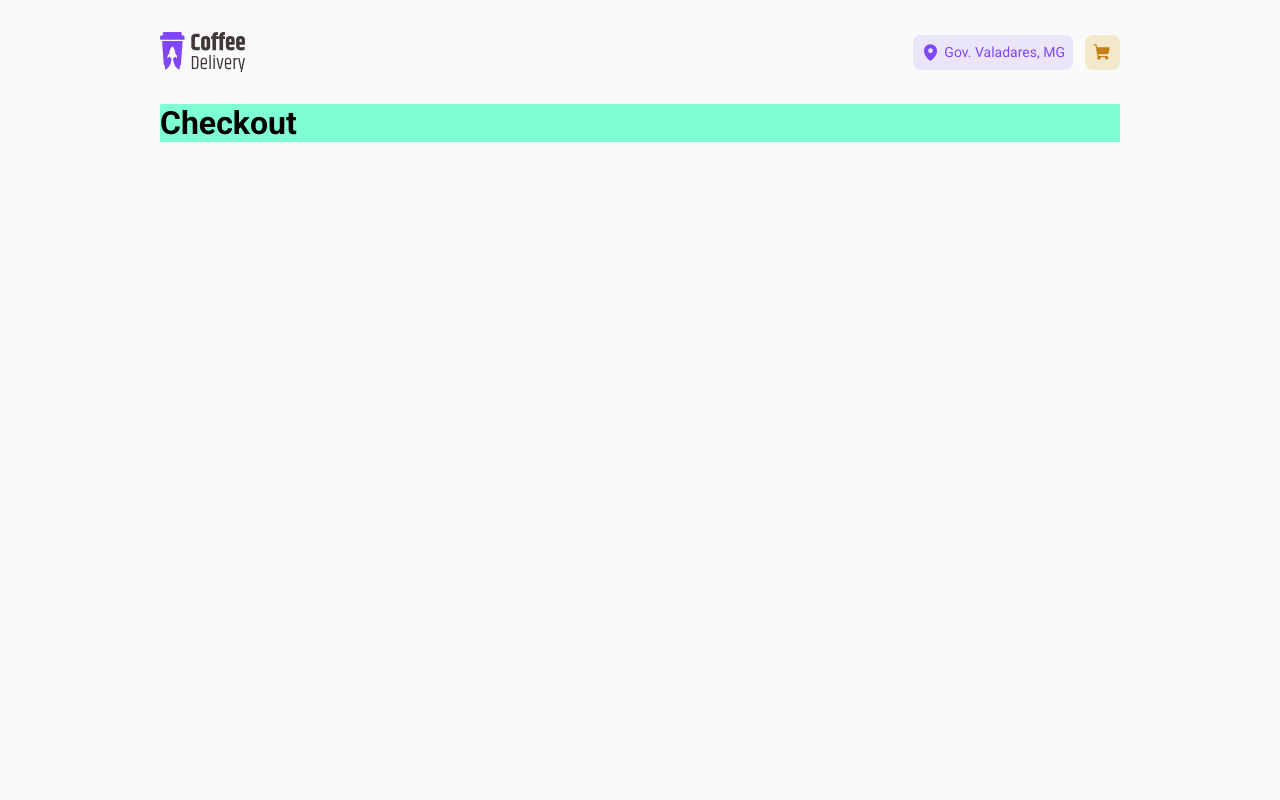
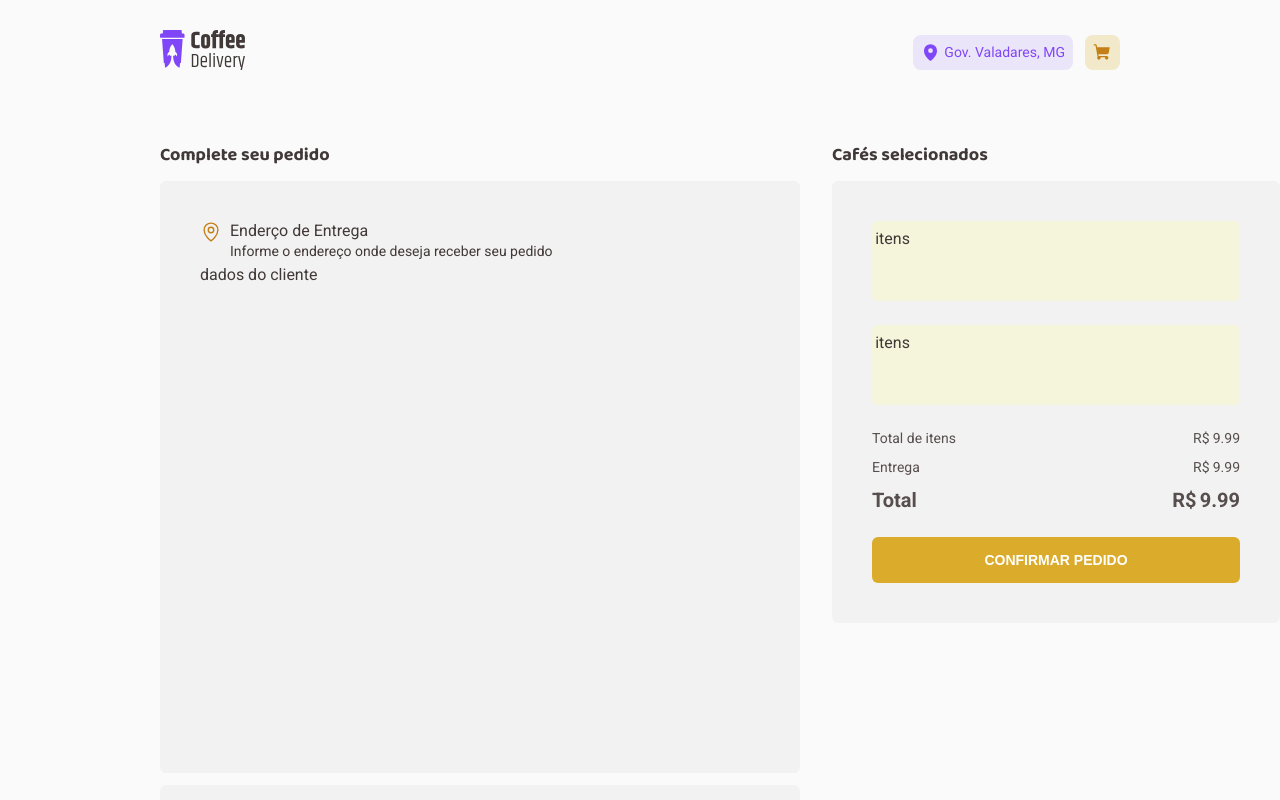
Before and after one commit to leometzker/Ignite, a React (Vite) app in the folder Desafios/Coffee_Dellivery/: page /checkout in a window 1280 px wide. Shown: the top 800 px of the page. Built offline with nearby package versions, Linux system fonts and the light colour scheme.

Commit message:
Checkout ..

```diff
--- a/Desafios/Coffee_Dellivery/src/components/Header.tsx
+++ b/Desafios/Coffee_Dellivery/src/components/Header.tsx
@@ -1,20 +1,28 @@
 import logo from '../assets/logo.svg'
 import { MapPin, ShoppingCart } from 'phosphor-react'
 import { HeaderStyled } from './Styles/HeaderStyled'
+import { Link } from 'react-router-dom'
 
 export const Header = () => {
   return (
     <HeaderStyled>
-      <img src={logo} alt="" />
+      <Link to="/">
+        <img src={logo} alt="" />
+      </Link>
 
       <div>
         <span>
           <MapPin size={19} weight="fill" />
           Gov. Valadares, MG
         </span>
-        <button title="Carrinho de Compras">
+
+        <Link
+          className="shoppingCart"
+          title="Carrinho de Compras"
+          to="/checkout"
+        >
           <ShoppingCart size={19} weight="fill" />
-        </button>
+        </Link>
       </div>
     </HeaderStyled>
   )
--- /dev/null
+++ b/Desafios/Coffee_Dellivery/src/components/ShoppingCartIten.tsx
@@ -0,0 +1,12 @@
+import { ShoppingCartItenStyled } from './Styles/ShoppingCartItenStyled'
+
+export const ShoppingCartIten = () => {
+  return (
+    <ShoppingCartItenStyled>
+      <div>
+        <p>itens</p>
+        <p>itens</p>
+      </div>
+    </ShoppingCartItenStyled>
+  )
+}
--- a/Desafios/Coffee_Dellivery/src/components/Styles/HeaderStyled.ts
+++ b/Desafios/Coffee_Dellivery/src/components/Styles/HeaderStyled.ts
@@ -34,7 +34,7 @@ export const HeaderStyled = styled.header`
     gap: 0.75rem;
   }
 
-  button {
+  .shoppingCart {
     background-color: ${props => props.theme.colors.yellow_light};
     padding: 0.5rem;
     border-radius: 8px;
--- /dev/null
+++ b/Desafios/Coffee_Dellivery/src/components/Styles/ShoppingCartItenStyled.ts
@@ -0,0 +1,15 @@
+import styled from 'styled-components'
+
+export const ShoppingCartItenStyled = styled.div`
+  p {
+    width: 23rem;
+    height: 5rem;
+    border-radius: 6px;
+    padding: 0.5rem 0.2rem;
+    background-color: beige;
+    margin-bottom: 1.5rem;
+    /* display: flex;
+    flex-direction: column;
+    justify-content: space-between; */
+  }
+`
--- a/Desafios/Coffee_Dellivery/src/pages/Checkout.tsx
+++ b/Desafios/Coffee_Dellivery/src/pages/Checkout.tsx
@@ -1,9 +1,71 @@
 import { CheckoutStyled } from './Styles/CheckoutStyled'
+
+import { Bank, CreditCard, CurrencyDollar, MapPin, Money } from 'phosphor-react'
+import { ShoppingCartIten } from './../components/ShoppingCartIten'
 
 export const Checkout = () => {
   return (
     <CheckoutStyled>
-      <h1>Checkout</h1>
+      <div className="formContainer">
+        <p className="title">Complete seu pedido</p>
+        <div className="dataContainer">
+          <div className="info">
+            <MapPin size={22} />
+            <span>
+              <strong>Enderço de Entrega</strong>Informe o endereço onde deseja
+              receber seu pedido
+            </span>
+          </div>
+
+          <form>dados do cliente</form>
+        </div>
+        <div className="paymentContainer">
+          <div className="info">
+            <CurrencyDollar size={22} />
+            <span>
+              <strong>Pagamento</strong>O pagamento é feito na entrega. Escolha
+              a forma que deseja pagar
+            </span>
+          </div>
+
+          <div className="paymentChange">
+            <button>
+              <CreditCard size={16} />
+              CARTÃO DE CREDITO
+            </button>
+            <button>
+              <Bank size={16} />
+              CARTÃO DE DÉBITO
+            </button>
+            <button>
+              <Money size={16} />
+              DINHEIRO
+            </button>
+          </div>
+        </div>
+      </div>
+      <div className="checkoutContaines">
+        <p className="title">Cafés selecionados</p>
+
+        <div className="cartContainer">
+          <div className="cartList">
+            <ShoppingCartIten />
+          </div>
+
+          <div className="totals">
+            <p>
+              Total de itens <span>9.99</span>
+            </p>
+            <p>
+              Entrega <span>9.99</span>
+            </p>
+            <strong>
+              Total <span>9.99</span>
+            </strong>
+          </div>
+          <button className="confirm">CONFIRMAR PEDIDO</button>
+        </div>
+      </div>
     </CheckoutStyled>
   )
 }
--- a/Desafios/Coffee_Dellivery/src/pages/Styles/CheckoutStyled.ts
+++ b/Desafios/Coffee_Dellivery/src/pages/Styles/CheckoutStyled.ts
@@ -1,6 +1,173 @@
 import styled from 'styled-components'
 
 export const CheckoutStyled = styled.div`
-  background-color: aquamarine;
-  color: black;
+  display: flex;
+  gap: 2rem;
+
+  background-color: ${props => props.theme.colors.background};
+  color: ${props => props.theme.colors.base_subtitle};
+
+  svg {
+    color: ${props => props.theme.colors.purple_dark};
+  }
+
+  .title {
+    margin-top: 2.5rem;
+    margin-bottom: 0.875rem;
+    font-family: 'Baloo 2', cursive;
+    font-size: 1.125rem;
+    font-weight: 700;
+    line-height: 1.3;
+
+    color: ${props => props.theme.colors.base_subtitle};
+  }
+
+  .formContainer {
+  }
+
+  .dataContainer {
+    svg:first-of-type {
+      color: ${props => props.theme.colors.yellow_dark};
+    }
+    width: 40rem;
+    height: 37rem;
+    padding: 2.5rem;
+    border-radius: 6px;
+    background-color: ${props => props.theme.colors.base_card};
+  }
+
+  .paymentContainer {
+    margin-top: 0.75rem;
+    width: 40rem;
+    height: 13rem;
+    padding: 2.5rem;
+    border-radius: 6px;
+    background-color: ${props => props.theme.colors.base_card};
+  }
+
+  .info {
+    margin-top: 0;
+    display: flex;
+    gap: 0.5rem;
+    height: 2.75rem;
+
+    span {
+      font-family: 'Roboto', sans-serif;
+      font-size: 0.875rem;
+      font-weight: 400;
+      line-height: 1.3;
+      color: ${props => props.theme.colors.base_subtitle};
+      strong {
+        display: block;
+        font-size: 1rem;
+        font-weight: 400;
+        line-height: 1.3;
+      }
+    }
+  }
+
+  .paymentChange {
+    margin-top: 2rem;
+    width: 100%;
+    height: 3.1875rem;
+
+    display: flex;
+    justify-content: space-between;
+    align-items: center;
+
+    button {
+      height: 3.1875rem;
+      width: 11.2rem;
+
+      display: flex;
+      gap: 0.75rem;
+      padding: 1rem;
+      border-radius: 6px;
+
+      font-family: 'Roboto', sans-serif;
+      font-size: 0.75rem;
+      font-weight: 400;
+      line-height: 1.6;
+      color: ${props => props.theme.colors.base_subtitle};
+
+      background-color: ${props => props.theme.colors.base_button};
+
+      &:hover {
+        background-color: ${props => props.theme.colors.base_hover};
+      }
+
+      &:checked {
+        background-color: ${props => props.theme.colors.purple_light};
+        border: 1px solid ${props => props.theme.colors.purple_dark};
+      }
+    }
+  }
+
+  .checkoutContaines {
+  }
+  .cartContainer {
+    width: 28rem;
+    padding: 2.5rem;
+    border-radius: 6px;
+
+    background-color: ${props => props.theme.colors.base_card};
+
+    .cartList {
+    }
+
+    .totals {
+      width: 100%;
+      display: flex;
+      flex-direction: column;
+      gap: 0.675rem;
+
+      font-family: 'Roboto', sans-serif;
+      font-size: 0.875rem;
+      font-weight: 400;
+      line-height: 1.3;
+      color: ${props => props.theme.colors.base_text};
+
+      p {
+        width: 100%;
+        display: flex;
+        justify-content: space-between;
+      }
+
+      span {
+        display: flex;
+        gap: 0.2rem;
+      }
+
+      span::before {
+        content: 'R$';
+      }
+
+      strong {
+        width: 100%;
+        display: flex;
+        justify-content: space-between;
+        font-size: 1.25rem;
+        font-weight: 700;
+      }
+    }
+
+    .confirm {
+      display: flex;
+      justify-content: center;
+      align-items: center;
+      margin-top: 1.5rem;
+      width: 23rem;
+      height: 2.87rem;
+      border-radius: 6px;
+      font-size: 0.875rem;
+      font-weight: 700;
+      line-height: 1.6;
+      color: ${props => props.theme.colors.white};
+      background-color: ${props => props.theme.colors.yellow};
+
+      &:hover {
+        background-color: ${props => props.theme.colors.yellow_dark};
+      }
+    }
+  }
 `
```
